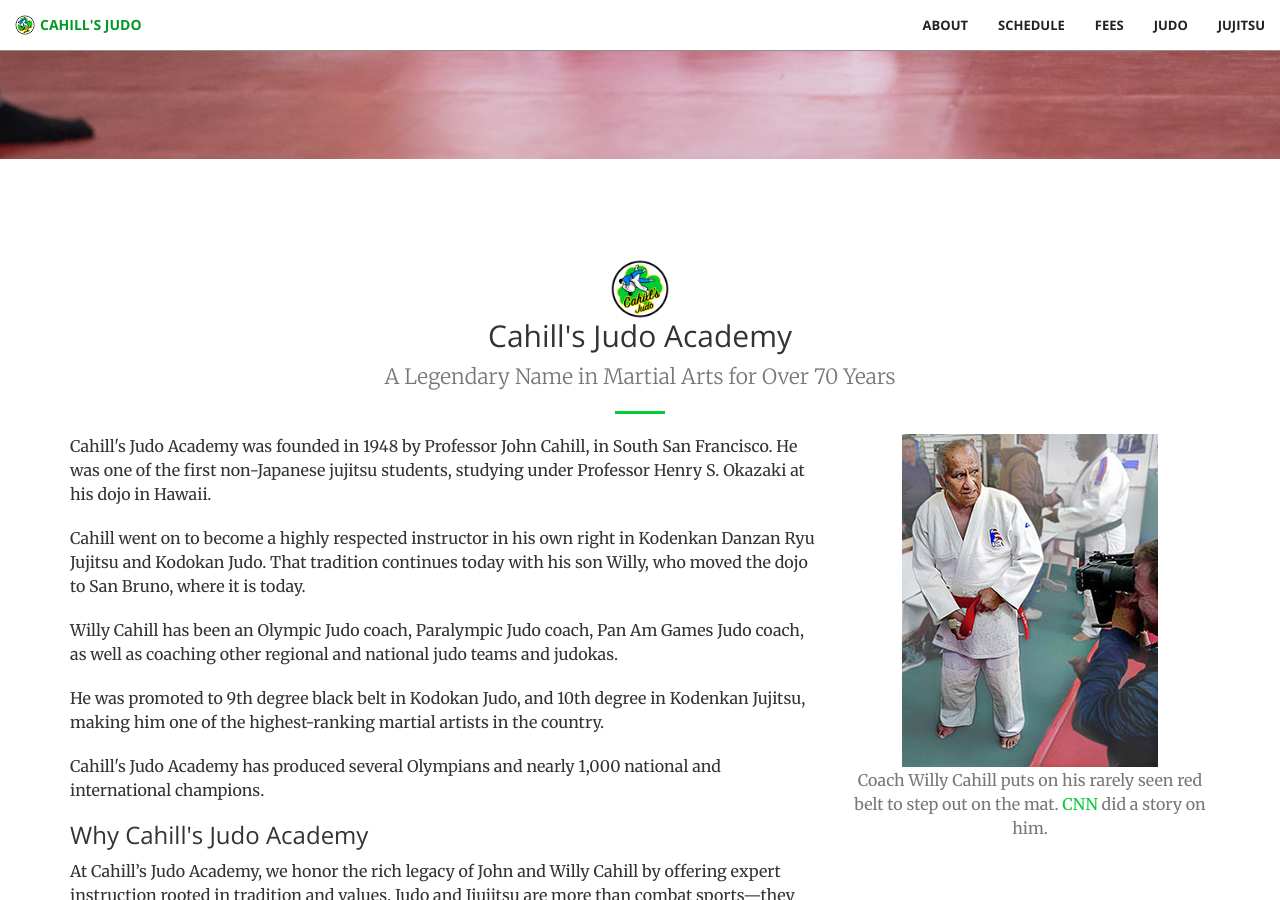
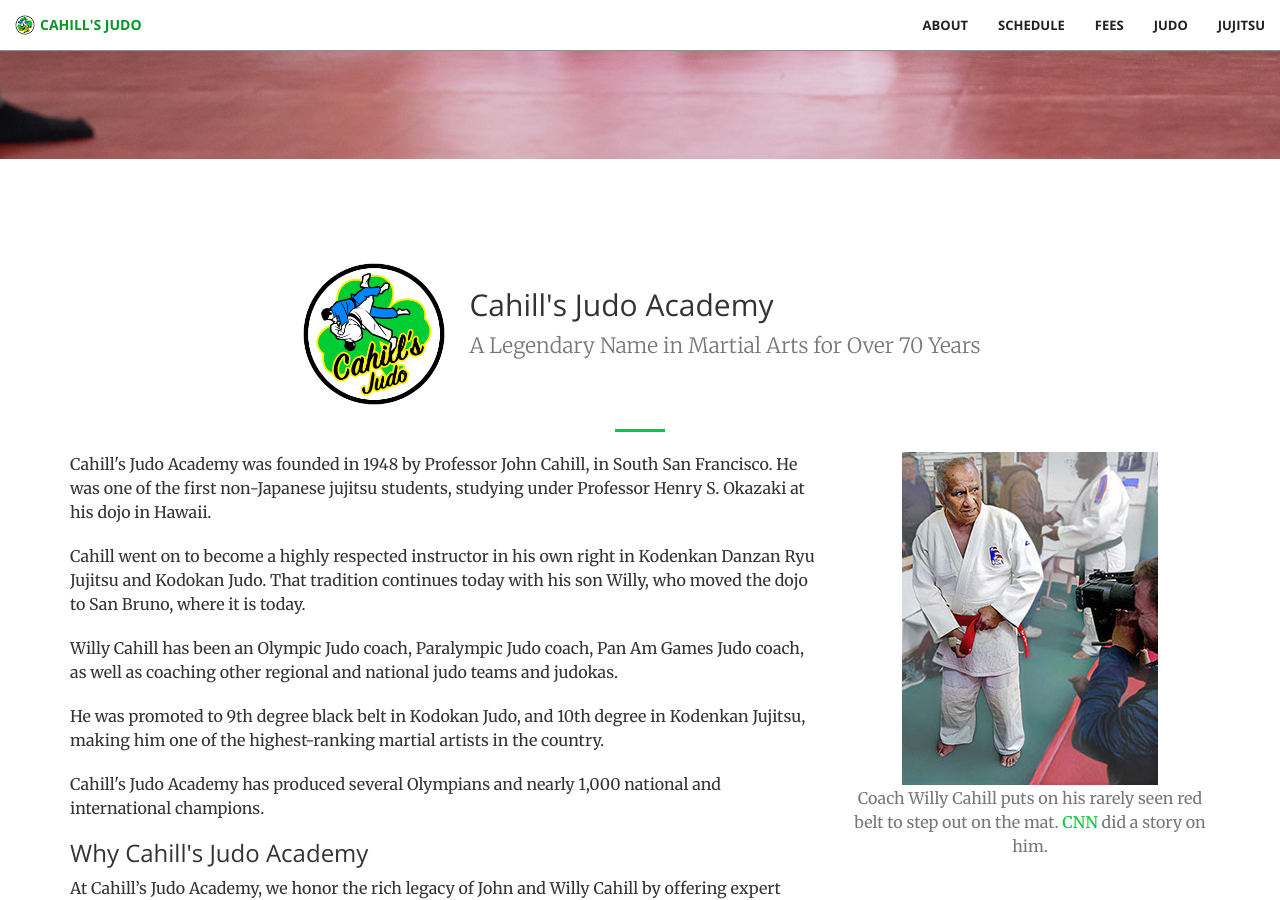
Before and after one commit to cahillsjudo/cahillsjudo.github.io, a Jekyll site: the page built from index.html, in a window 1280 px wide and 900 px high, scrolled down 741 px. Built offline with Jekyll 4.4.1, drawn with Linux system fonts in a browser that asks for light colours.

Commit message:
Move logo to the left of the text

```diff
--- a/_includes/about-cahill.html
+++ b/_includes/about-cahill.html
@@ -1,10 +1,10 @@
 <section id="about" class="py-5">
     <div class="container">
         <!-- Title Section -->
-        <div class="row mb-5 text-center">
+        <div class="row mb-5">
             <div class="col-12">
-                <div class="d-flex align-items-center justify-content-center flex-wrap">
-                    <img src="img/cahills-logo-round.png" alt="Cahill's Judo Academy Logo" class="logo me-3">
+                <div class="d-flex align-items-center justify-content-center about-section-header"> <!-- Add custom class here -->
+                    <img src="img/cahills-logo-round.png" alt="Cahill's Judo Academy Logo" class="logo cahill-logo me-3">
                     <div>
                         <h2 class="section-heading mb-0">Cahill's Judo Academy</h2>
                         <p class="lead text-muted mb-0">A Legendary Name in Martial Arts for Over 70 Years</p>
--- a/_sass/_base.scss
+++ b/_sass/_base.scss
@@ -466,13 +466,16 @@ body {
 }
 
 /* For displaying logo above header */
-.cahill-logo {
-    max-width: 100px; /* Adjust the size as needed */
-    height: auto;
+.about-section-header {
+    display: flex;
+    align-items: center;  /* Vertically align logo and text */
+    justify-content: center;  /* Center the logo and text horizontally */
 }
 
-.d-flex {
-    gap: 15px; /* Adjust spacing between logo and text */
+.cahill-logo {
+    max-width: 150px;  /* Adjust the logo size */
+    height: auto;  /* Maintain aspect ratio */
+    margin-right: 20px;  /* Add space between logo and text */
 }
 
 @media (min-width: 992px) {
```
